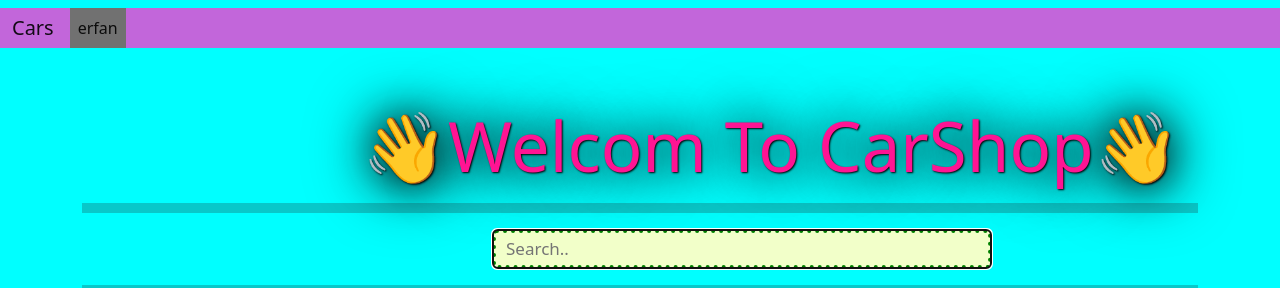
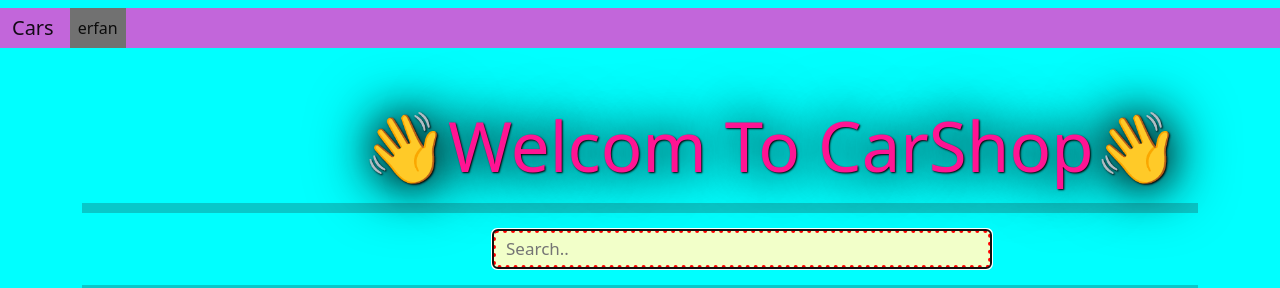
Before and after one commit to ErfanShokrollahzadeh/CarShop, a Django app: page /Car/ in a window 1280 px wide, with the restyled element focused. Shown: the top 288 px of the page. Run offline with Django 3.2, Linux system fonts and the light colour scheme; data comes from the database, SQL or seed files in the repository; some libraries are stand-ins or nearby versions.

Commit message:
changes color border on search box in style.css

```diff
--- a/products/static/style.css
+++ b/products/static/style.css
@@ -57,7 +57,7 @@ input[type=text] {
 }
 input[type=text]:focus {
   width: 100%;
-  border: 4px dotted green !important;
+  border: 4px dotted red !important;
 }
 .autocomplete {
   margin: 0 0 0 410px !important;
```
